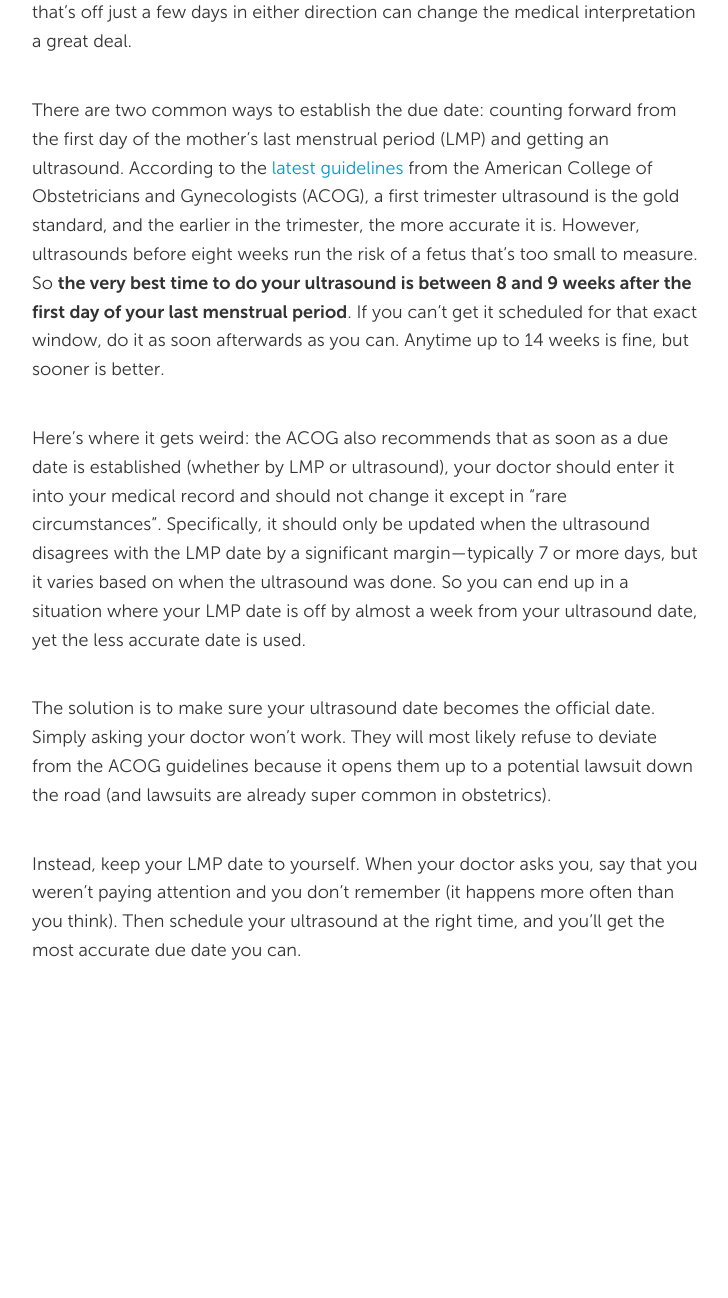
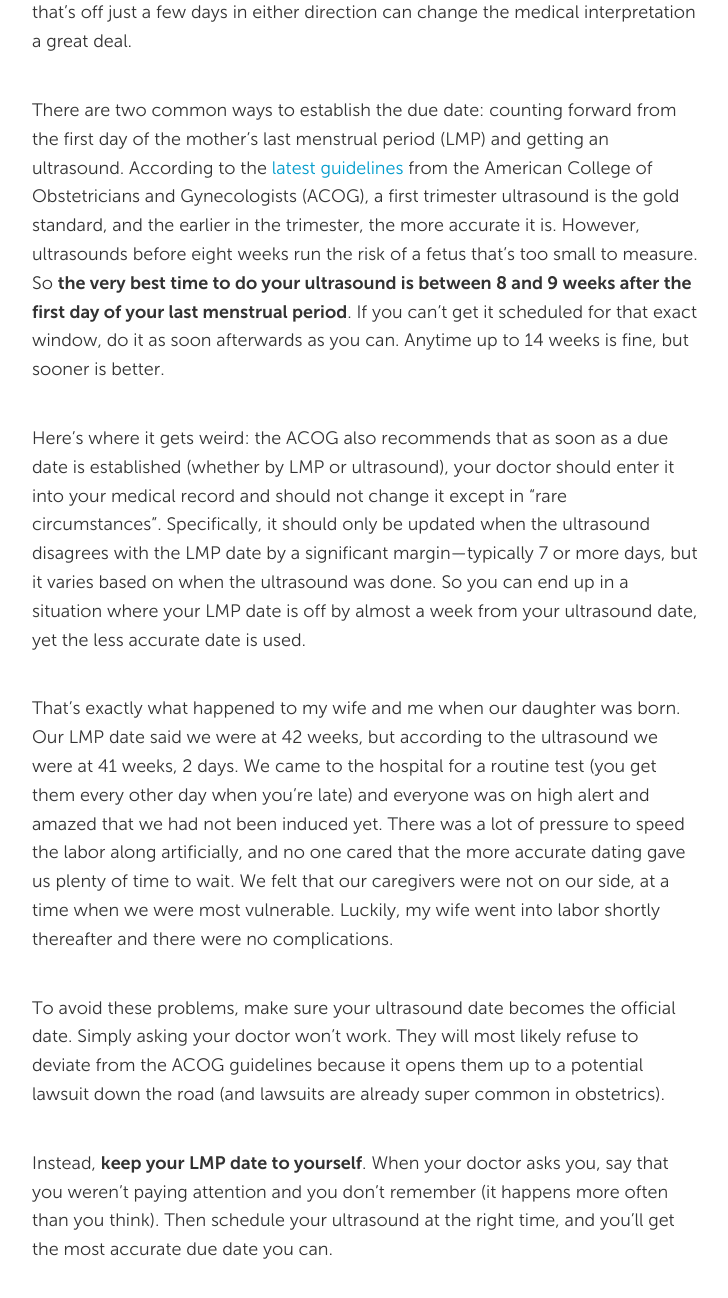
Before and after one commit to lyoshenka/grin.io, a Jekyll site: the page built from _posts/2019-02-18-due-date.md, in a window 1280 px wide and 1400 px high, scrolled down 912 px. Shown: the top 1298 px of the window, without its empty margins (274-1002 px from the left). Built offline with Jekyll 4.4.1, drawn with Linux system fonts in a browser that asks for light colours; comment, search, counter and statistics services are not loaded; before the commit the page ends 2013 px from its top, so only the background shows below that.

Commit message:
add personal experience

```diff
--- a/_posts/2019-02-18-due-date.md
+++ b/_posts/2019-02-18-due-date.md
@@ -38,9 +38,15 @@ when the ultrasound disagrees with the LMP date by a significant margin---typica
 ultrasound was done. So you can end up in a situation where your LMP date is off by almost a week from your ultrasound date, yet the less
 accurate date is used.
 
-The solution is to make sure your ultrasound date becomes the official date. Simply asking your doctor won't work. They will most likely
-refuse to deviate from the ACOG guidelines because it opens them up to a potential lawsuit down the road (and lawsuits are already super
-common in obstetrics).
+That's exactly what happened to my wife and me when our daughter was born. Our LMP date said we were at 42 weeks, but according to the
+ultrasound we were at 41 weeks, 2 days. We came to the hospital for a routine test (you get them every other day when you're late) and
+everyone was on high alert and amazed that we had not been induced yet. There was a lot of pressure to speed the labor along artificially,
+and no one cared that the more accurate dating gave us plenty of time to wait. We felt that our caregivers were not on our side, at a time
+when we were most vulnerable. Luckily, my wife went into labor shortly thereafter and there were no complications.
 
-Instead, keep your LMP date to yourself. When your doctor asks you, say that you weren't paying attention and you don't remember (it happens more
-often than you think). Then schedule your ultrasound at the right time, and you'll get the most accurate due date you can.
+To avoid these problems, make sure your ultrasound date becomes the official date. Simply asking your doctor won't work. They will most
+likely refuse to deviate from the ACOG guidelines because it opens them up to a potential lawsuit down the road (and lawsuits are already
+super common in obstetrics).
+
+Instead, **keep your LMP date to yourself**. When your doctor asks you, say that you weren't paying attention and you don't remember (it
+happens more often than you think). Then schedule your ultrasound at the right time, and you'll get the most accurate due date you can.
```
